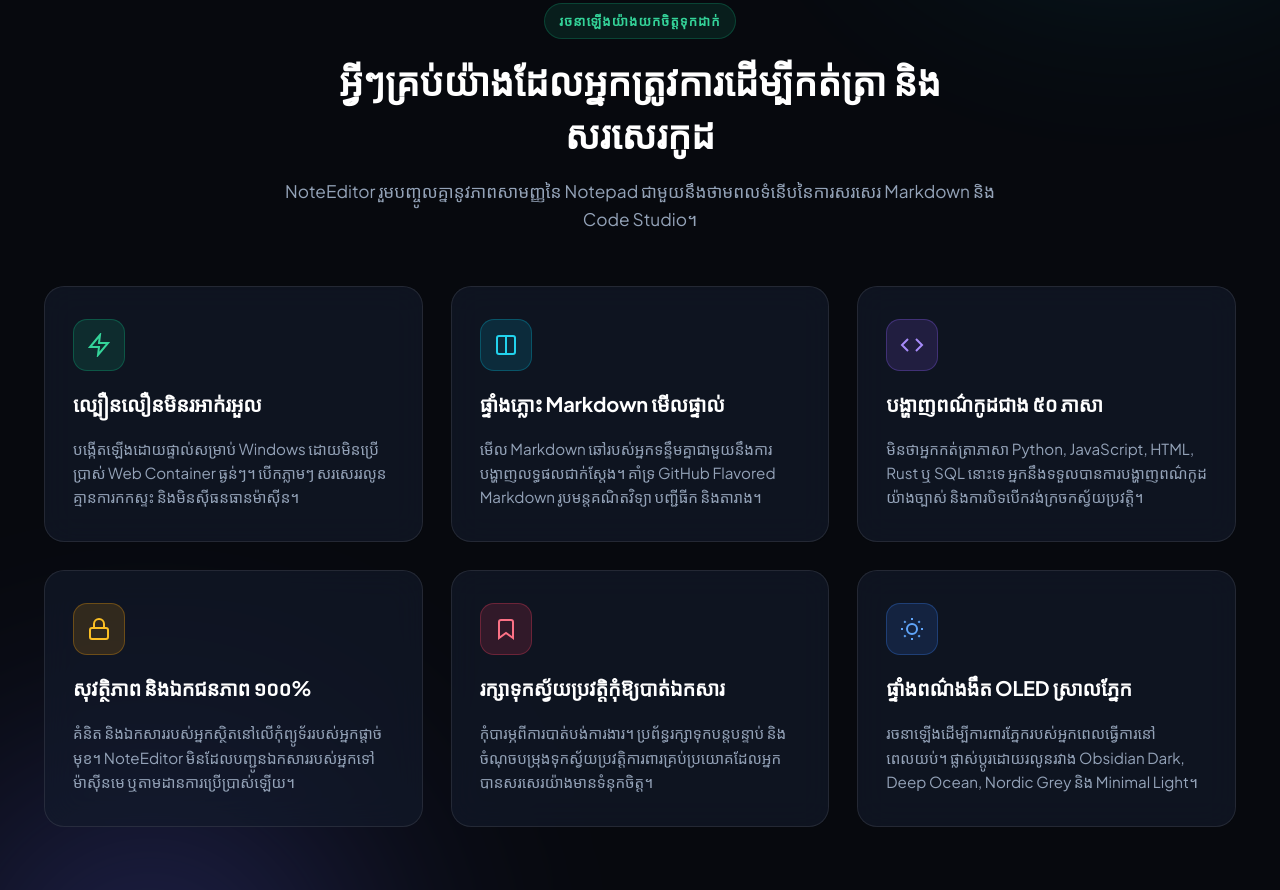
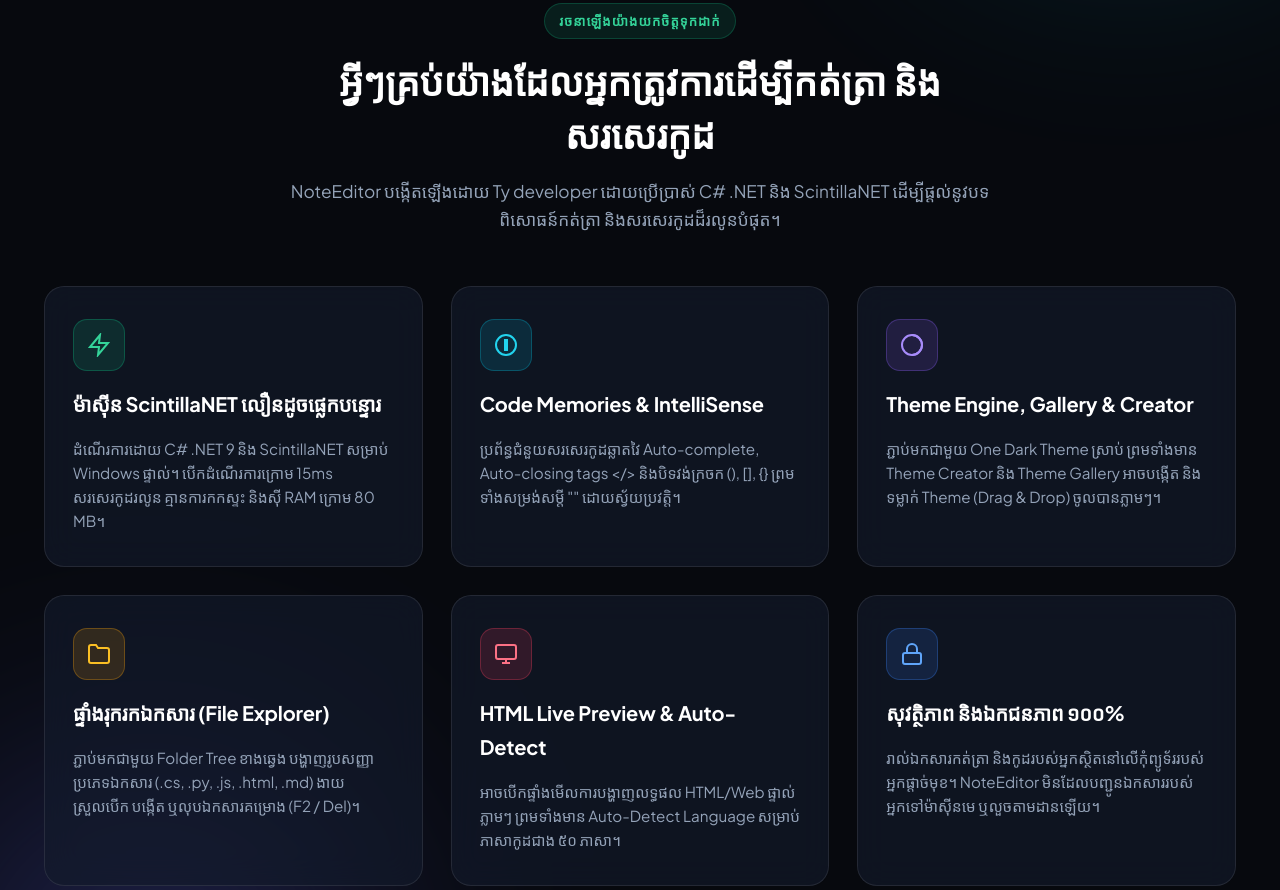
Before and after one commit to LyTyty-6666/NoteEditor, a plain HTML site: page index.html in a window 1280 px wide. Shown: the part 1123-2013 px from the top of the page. Drawn offline with Linux system fonts and the light colour scheme; a web font is replaced by a local one.

Commit message:
Update app screenshot with real NoteEditor window and align features with C# ScintillaNET codebase

```diff
--- a/index.html
+++ b/index.html
@@ -135,18 +135,18 @@
                 <span class="control-dot minimize"></span>
                 <span class="control-dot maximize"></span>
               </div>
-              <div class="window-title">NoteEditor - កំណត់ត្រា_គម្រោង.md (មើលផ្ទាល់)</div>
+              <div class="window-title">NoteEditor - Note 1 (One Dark Theme)</div>
               <div class="window-status-pill">● ដំណើរការលើ Windows v2.0</div>
             </div>
             <div class="window-content">
-              <img src="assets/preview.jpg" alt="រូបភាពអេក្រង់កម្មវិធី NoteEditor" class="app-screenshot" width="1280" height="720" loading="eager">
+              <img src="assets/preview.jpg" alt="រូបភាពអេក្រង់ជាក់ស្តែងនៃកម្មវិធី NoteEditor បង្កើតដោយ Ty developer" class="app-screenshot" width="1280" height="720" loading="eager">
               <div class="window-overlay-badge badge-top-right">
                 <span class="badge-icon">⚡</span>
                 <span>បើកដំណើរការត្រឹម <strong>&lt; 15ms</strong></span>
               </div>
               <div class="window-overlay-badge badge-bottom-left">
-                <span class="badge-icon">📝</span>
-                <span>ផ្ទាំងភ្លោះ Markdown &amp; កូដ</span>
+                <span class="badge-icon">🧠</span>
+                <span>Code Memories &amp; File Explorer</span>
               </div>
             </div>
           </div>
@@ -182,7 +182,7 @@
         <div class="section-header">
           <span class="section-tag">រចនាឡើងយ៉ាងយកចិត្តទុកដាក់</span>
           <h2 class="section-title">អ្វីៗគ្រប់យ៉ាងដែលអ្នកត្រូវការដើម្បីកត់ត្រា និងសរសេរកូដ</h2>
-          <p class="section-desc">NoteEditor រួមបញ្ចូលគ្នានូវភាពសាមញ្ញនៃ Notepad ជាមួយនឹងថាមពលទំនើបនៃការសរសេរ Markdown និង Code Studio។</p>
+          <p class="section-desc">NoteEditor បង្កើតឡើងដោយ Ty developer ដោយប្រើប្រាស់ C# .NET និង ScintillaNET ដើម្បីផ្តល់នូវបទពិសោធន៍កត់ត្រា និងសរសេរកូដដ៏រលូនបំផុត។</p>
         </div>
 
         <div class="features-grid">
@@ -192,69 +192,62 @@
                 <path d="M13 2L3 14h9l-1 8 10-12h-9l1-8z"></path>
               </svg>
             </div>
-            <h3 class="feature-title">ល្បឿនលឿនមិនរអាក់រអួល</h3>
-            <p class="feature-text">បង្កើតឡើងដោយផ្ទាល់សម្រាប់ Windows ដោយមិនប្រើប្រាស់ Web Container ធ្ងន់ៗ។ បើកភ្លាមៗ សរសេររលូន គ្មានការកកស្ទះ និងមិនស៊ីធនធានម៉ាស៊ីន។</p>
+            <h3 class="feature-title">ម៉ាស៊ីន ScintillaNET លឿនដូចផ្លេកបន្ទោរ</h3>
+            <p class="feature-text">ដំណើរការដោយ C# .NET 9 និង ScintillaNET សម្រាប់ Windows ផ្ទាល់។ បើកដំណើរការក្រោម 15ms សរសេរកូដរលូន គ្មានការកកស្ទះ និងស៊ី RAM ក្រោម 80 MB។</p>
           </div>
 
           <div class="feature-card">
             <div class="feature-icon-wrapper icon-cyan">
               <svg viewBox="0 0 24 24" width="24" height="24" fill="none" stroke="currentColor" stroke-width="2">
-                <rect x="3" y="3" width="18" height="18" rx="2" ry="2"></rect>
-                <line x1="12" y1="3" x2="12" y2="21"></line>
+                <path d="M12 2a10 10 0 1 0 10 10A10 10 0 0 0 12 2zm1 15h-2v-6h2zm0-8h-2V7h2z"/>
               </svg>
             </div>
-            <h3 class="feature-title">ផ្ទាំងភ្លោះ Markdown មើលផ្ទាល់</h3>
-            <p class="feature-text">មើល Markdown ឆៅរបស់អ្នកទន្ទឹមគ្នាជាមួយនឹងការបង្ហាញលទ្ធផលជាក់ស្តែង។ គាំទ្រ GitHub Flavored Markdown រូបមន្តគណិតវិទ្យា បញ្ជីធីក និងតារាង។</p>
+            <h3 class="feature-title">Code Memories &amp; IntelliSense</h3>
+            <p class="feature-text">ប្រព័ន្ធជំនួយសរសេរកូដឆ្លាតវៃ Auto-complete, Auto-closing tags &lt;/&gt; និងបិទវង់ក្រចក (), [], {} ព្រមទាំងសម្រង់សម្តី "" ដោយស្វ័យប្រវត្តិ។</p>
           </div>
 
           <div class="feature-card">
             <div class="feature-icon-wrapper icon-purple">
               <svg viewBox="0 0 24 24" width="24" height="24" fill="none" stroke="currentColor" stroke-width="2">
-                <polyline points="16 18 22 12 16 6"></polyline>
-                <polyline points="8 6 2 12 8 18"></polyline>
+                <circle cx="12" cy="12" r="10"></circle>
+                <path d="M12 2a10 10 0 0 1 10 10c0 5.52-4.48 10-10 10"></path>
               </svg>
             </div>
-            <h3 class="feature-title">បង្ហាញពណ៌កូដជាង ៥០ ភាសា</h3>
-            <p class="feature-text">មិនថាអ្នកកត់ត្រាភាសា Python, JavaScript, HTML, Rust ឬ SQL នោះទេ អ្នកនឹងទទួលបានការបង្ហាញពណ៌កូដយ៉ាងច្បាស់ និងការបិទបើកវង់ក្រចកស្វ័យប្រវត្តិ។</p>
+            <h3 class="feature-title">Theme Engine, Gallery &amp; Creator</h3>
+            <p class="feature-text">ភ្ជាប់មកជាមួយ One Dark Theme ស្រាប់ ព្រមទាំងមាន Theme Creator និង Theme Gallery អាចបង្កើត និងទម្លាក់ Theme (Drag &amp; Drop) ចូលបានភ្លាមៗ។</p>
           </div>
 
           <div class="feature-card">
             <div class="feature-icon-wrapper icon-amber">
+              <svg viewBox="0 0 24 24" width="24" height="24" fill="none" stroke="currentColor" stroke-width="2">
+                <path d="M22 19a2 2 0 0 1-2 2H4a2 2 0 0 1-2-2V5a2 2 0 0 1 2-2h5l2 3h9a2 2 0 0 1 2 2z"></path>
+              </svg>
+            </div>
+            <h3 class="feature-title">ផ្ទាំងរុករកឯកសារ (File Explorer)</h3>
+            <p class="feature-text">ភ្ជាប់មកជាមួយ Folder Tree ខាងឆ្វេង បង្ហាញរូបសញ្ញាប្រភេទឯកសារ (.cs, .py, .js, .html, .md) ងាយស្រួលបើក បង្កើត ឬលុបឯកសារគម្រោង (F2 / Del)។</p>
+          </div>
+
+          <div class="feature-card">
+            <div class="feature-icon-wrapper icon-rose">
+              <svg viewBox="0 0 24 24" width="24" height="24" fill="none" stroke="currentColor" stroke-width="2">
+                <rect x="2" y="3" width="20" height="14" rx="2" ry="2"></rect>
+                <line x1="8" y1="21" x2="16" y2="21"></line>
+                <line x1="12" y1="17" x2="12" y2="21"></line>
+              </svg>
+            </div>
+            <h3 class="feature-title">HTML Live Preview &amp; Auto-Detect</h3>
+            <p class="feature-text">អាចបើកផ្ទាំងមើលការបង្ហាញលទ្ធផល HTML/Web ផ្ទាល់ភ្លាមៗ ព្រមទាំងមាន Auto-Detect Language សម្រាប់ភាសាកូដជាង ៥០ ភាសា។</p>
+          </div>
+
+          <div class="feature-card">
+            <div class="feature-icon-wrapper icon-blue">
               <svg viewBox="0 0 24 24" width="24" height="24" fill="none" stroke="currentColor" stroke-width="2">
                 <rect x="3" y="11" width="18" height="11" rx="2" ry="2"></rect>
                 <path d="M7 11V7a5 5 0 0 1 10 0v4"></path>
               </svg>
             </div>
             <h3 class="feature-title">សុវត្ថិភាព និងឯកជនភាព ១០០%</h3>
-            <p class="feature-text">គំនិត និងឯកសាររបស់អ្នកស្ថិតនៅលើកុំព្យូទ័ររបស់អ្នកផ្តាច់មុខ។ NoteEditor មិនដែលបញ្ជូនឯកសាររបស់អ្នកទៅម៉ាស៊ីនមេ ឬតាមដានការប្រើប្រាស់ឡើយ។</p>
-          </div>
-
-          <div class="feature-card">
-            <div class="feature-icon-wrapper icon-rose">
-              <svg viewBox="0 0 24 24" width="24" height="24" fill="none" stroke="currentColor" stroke-width="2">
-                <path d="M19 21l-7-5-7 5V5a2 2 0 0 1 2-2h10a2 2 0 0 1 2 2z"></path>
-              </svg>
-            </div>
-            <h3 class="feature-title">រក្សាទុកស្វ័យប្រវត្តិកុំឱ្យបាត់ឯកសារ</h3>
-            <p class="feature-text">កុំបារម្ភពីការបាត់បង់ការងារ។ ប្រព័ន្ធរក្សាទុកបន្តបន្ទាប់ និងចំណុចបម្រុងទុកស្វ័យប្រវត្តិការពារគ្រប់ប្រយោគដែលអ្នកបានសរសេរយ៉ាងមានទំនុកចិត្ត។</p>
-          </div>
-
-          <div class="feature-card">
-            <div class="feature-icon-wrapper icon-blue">
-              <svg viewBox="0 0 24 24" width="24" height="24" fill="none" stroke="currentColor" stroke-width="2">
-                <circle cx="12" cy="12" r="5"></circle>
-                <line x1="12" y1="1" x2="12" y2="3"></line>
-                <line x1="12" y1="21" x2="12" y2="23"></line>
-                <line x1="4.22" y1="4.22" x2="5.64" y2="5.64"></line>
-                <line x1="18.36" y1="18.36" x2="19.78" y2="19.78"></line>
-                <line x1="1" y1="12" x2="3" y2="12"></line>
-                <line x1="21" y1="12" x2="23" y2="12"></line>
-                <line x1="4.22" y1="19.78" x2="5.64" y2="18.36"></line>
-                <line x1="18.36" y1="5.64" x2="19.78" y2="4.22"></line>
-              </svg>
-            </div>
-            <h3 class="feature-title">ផ្ទាំងពណ៌ងងឹត OLED ស្រាលភ្នែក</h3>
-            <p class="feature-text">រចនាឡើងដើម្បីការពារភ្នែករបស់អ្នកពេលធ្វើការនៅពេលយប់។ ផ្លាស់ប្តូរដោយរលូនរវាង Obsidian Dark, Deep Ocean, Nordic Grey និង Minimal Light។</p>
+            <p class="feature-text">រាល់ឯកសារកត់ត្រា និងកូដរបស់អ្នកស្ថិតនៅលើកុំព្យូទ័ររបស់អ្នកផ្តាច់មុខ។ NoteEditor មិនដែលបញ្ជូនឯកសាររបស់អ្នកទៅម៉ាស៊ីនមេ ឬលួចតាមដានឡើយ។</p>
           </div>
         </div>
       </div>
@@ -581,8 +574,16 @@
                   <td><code>NoteEditor_v2_Setup.exe</code></td>
                 </tr>
                 <tr>
+                  <th scope="row">អ្នកអភិវឌ្ឍន៍</th>
+                  <td><strong>Ty developer</strong></td>
+                </tr>
+                <tr>
+                  <th scope="row">បច្ចេកវិទ្យា</th>
+                  <td>C# .NET 9 Windows Forms &amp; ScintillaNET</td>
+                </tr>
+                <tr>
                   <th scope="row">កំណែ</th>
-                  <td>v2.0.4 (កំណែផ្លូវការមានស្ថិរភាព)</td>
+                  <td>v2.0.0 (កំណែផ្លូវការមានស្ថិរភាព)</td>
                 </tr>
                 <tr>
                   <th scope="row">ទំហំឯកសារ</th>
```
Also changed, not shown: assets/preview.jpg.
